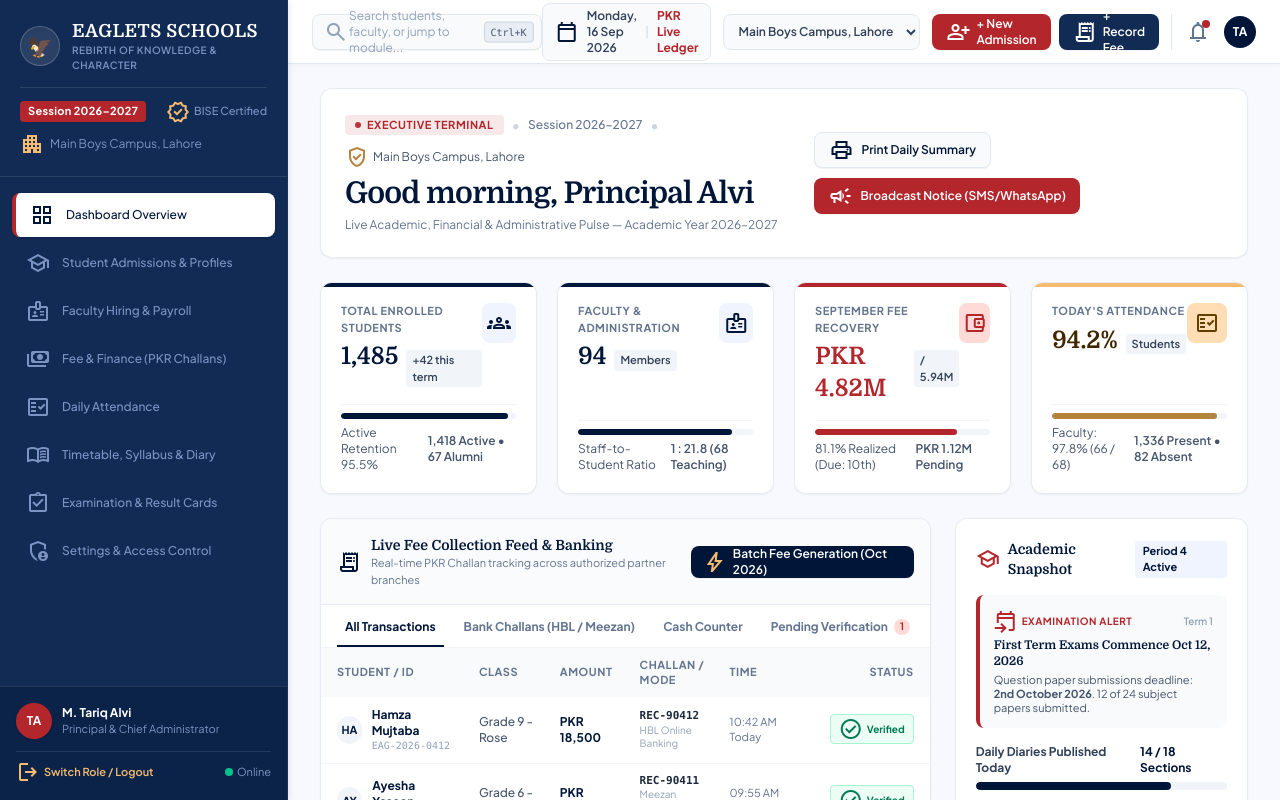
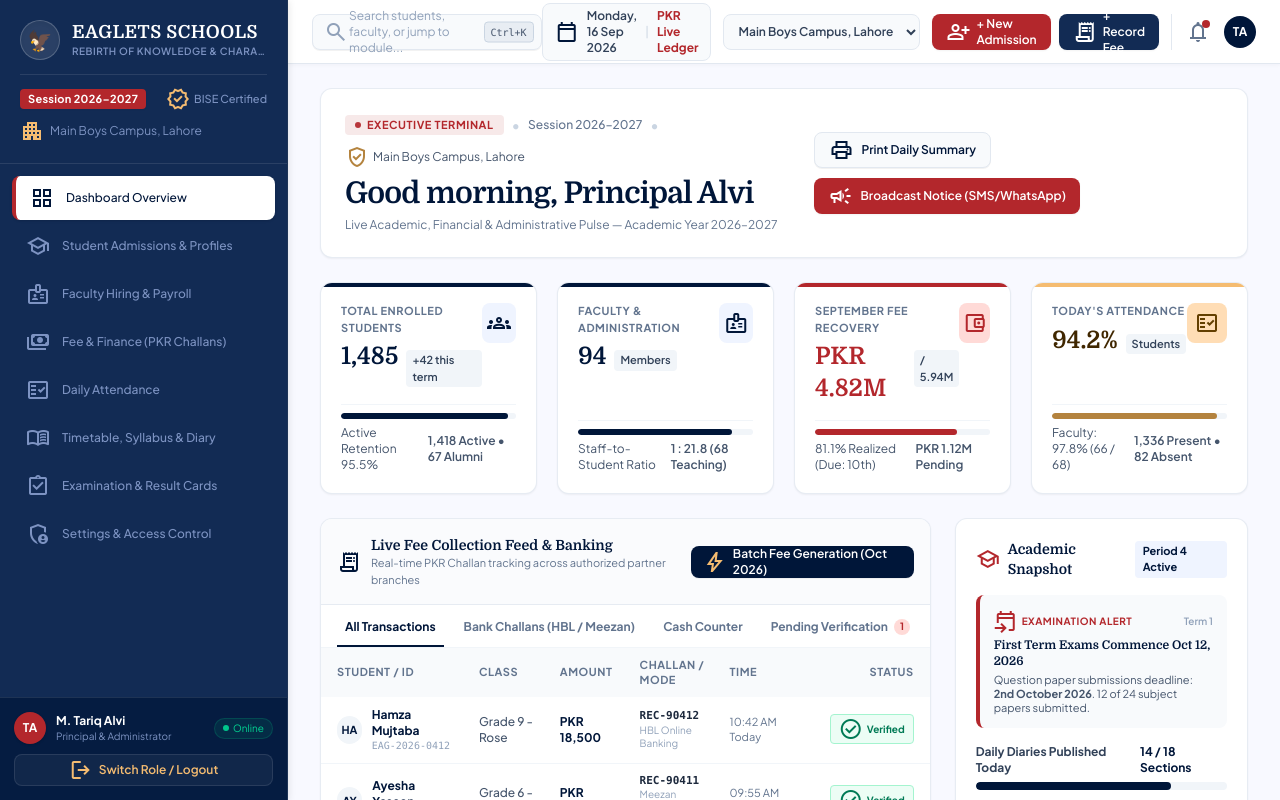
Before and after one commit to muhammadusmanijaz092-del/eaglets-school-system, a Next.js app: page / in a window 1280 px wide. Shown: the top 800 px of the page. Built offline with nearby package versions, Linux system fonts and the light colour scheme.

Commit message:
fix: make sidebar scrollable with pinned header and accessible sticky logout footer

```diff
--- a/app/globals.css
+++ b/app/globals.css
@@ -45,6 +45,21 @@
 
   h1, h2, h3, .font-domine {
     font-family: 'Domine', Georgia, Cambria, serif;
+  }
+
+  /* Custom sleek scrollbar for sidebar nav */
+  aside nav::-webkit-scrollbar {
+    width: 4px;
+  }
+  aside nav::-webkit-scrollbar-track {
+    background: transparent;
+  }
+  aside nav::-webkit-scrollbar-thumb {
+    background: rgba(255, 255, 255, 0.15);
+    border-radius: 4px;
+  }
+  aside nav::-webkit-scrollbar-thumb:hover {
+    background: rgba(255, 255, 255, 0.3);
   }
 }
 
--- a/components/Sidebar.tsx
+++ b/components/Sidebar.tsx
@@ -26,19 +26,18 @@ export default function Sidebar() {
   const pathname = usePathname()
 
   return (
-    <aside className="fixed left-0 top-0 h-full w-72 bg-[#122b54] text-white z-50 flex flex-col justify-between border-r border-slate-700/40 shadow-[0_1px_8px_rgba(0,0,0,0.12)] print:hidden">
-      <div className="flex flex-col">
-        {/* School Crest & Header */}
-        <div className="p-5 border-b border-white/10">
+    <aside className="fixed left-0 top-0 h-screen w-72 bg-[#122b54] text-white z-50 flex flex-col border-r border-slate-700/40 shadow-[0_1px_8px_rgba(0,0,0,0.12)] print:hidden overflow-hidden">
+      {/* School Crest & Header (Fixed Top) */}
+      <div className="flex-shrink-0 p-5 border-b border-white/10">
         <div className="flex items-center gap-3">
           <div className="w-10 h-10 rounded-full bg-white/10 flex items-center justify-center text-xl flex-shrink-0 border border-white/20 shadow-inner">
             🦅
           </div>
-            <div className="flex flex-col">
-              <span className="font-domine text-lg font-bold tracking-wide leading-tight text-white">
+          <div className="flex flex-col min-w-0">
+            <span className="font-domine text-lg font-bold tracking-wide leading-tight text-white truncate">
               EAGLETS SCHOOLS
             </span>
-              <span className="text-[10px] text-[#7d93c2] uppercase tracking-wider font-semibold">
+            <span className="text-[10px] text-[#7d93c2] uppercase tracking-wider font-semibold truncate">
               Rebirth Of Knowledge & Character
             </span>
           </div>
@@ -65,8 +64,8 @@ export default function Sidebar() {
         </div>
       </div>
 
-        {/* Navigation Items */}
-        <nav className="flex flex-col px-3 py-4 gap-1 overflow-y-auto max-h-[calc(100vh-220px)]">
+      {/* Navigation Items (Scrollable Middle Section) */}
+      <nav className="flex-1 min-h-0 overflow-y-auto px-3 py-3 space-y-1 overscroll-contain">
         {navItems.map((item) => {
           const isActive =
             item.href === '/'
@@ -96,39 +95,36 @@ export default function Sidebar() {
           )
         })}
       </nav>
-      </div>
 
-      {/* Principal Profile Footer */}
-      <div className="p-4 border-t border-white/10 bg-[#001639]/40">
-        <div className="flex items-center justify-between mb-3">
+      {/* Principal Profile & Logout Footer (Pinned Bottom) */}
+      <div className="flex-shrink-0 p-3.5 border-t border-white/10 bg-[#001639]/70">
+        <div className="flex items-center justify-between mb-2.5">
           <div className="flex items-center gap-2.5 min-w-0">
-            <div className="w-9 h-9 rounded-full bg-[#b3272c] text-white flex items-center justify-center font-bold text-xs flex-shrink-0 shadow-sm">
+            <div className="w-8 h-8 rounded-full bg-[#b3272c] text-white flex items-center justify-center font-bold text-xs flex-shrink-0 shadow-sm">
               TA
             </div>
             <div className="flex flex-col min-w-0">
               <span className="text-xs text-white truncate font-bold">
                 M. Tariq Alvi
               </span>
-              <span className="text-[11px] text-[#7d93c2] truncate">
-                Principal & Chief Administrator
+              <span className="text-[10px] text-[#7d93c2] truncate">
+                Principal & Administrator
               </span>
             </div>
           </div>
-        </div>
-
-        <div className="flex items-center justify-between pt-2 border-t border-white/10 text-[11px]">
-          <Link
-            href="/login"
-            className="text-[#f5bc71] hover:underline flex items-center gap-1 font-semibold"
-          >
-            <span className="material-symbols-outlined text-[14px]">logout</span>
-            <span>Switch Role / Logout</span>
-          </Link>
-          <span className="text-[#7d93c2] flex items-center gap-1">
-            <span className="w-2 h-2 rounded-full bg-emerald-400 animate-pulse"></span>
+          <span className="text-[#7d93c2] text-[10px] flex items-center gap-1 bg-emerald-500/10 text-emerald-400 px-2 py-0.5 rounded-full border border-emerald-500/20 flex-shrink-0">
+            <span className="w-1.5 h-1.5 rounded-full bg-emerald-400 animate-pulse"></span>
             Online
           </span>
         </div>
+
+        <Link
+          href="/login"
+          className="w-full h-8 bg-white/5 hover:bg-[#b3272c] text-[#f5bc71] hover:text-white border border-white/10 hover:border-transparent rounded-lg flex items-center justify-center gap-1.5 font-semibold text-xs transition-colors cursor-pointer"
+        >
+          <span className="material-symbols-outlined text-[15px]">logout</span>
+          <span>Switch Role / Logout</span>
+        </Link>
       </div>
     </aside>
   )
```
Lines whose indentation alone changed are shown as unchanged.
